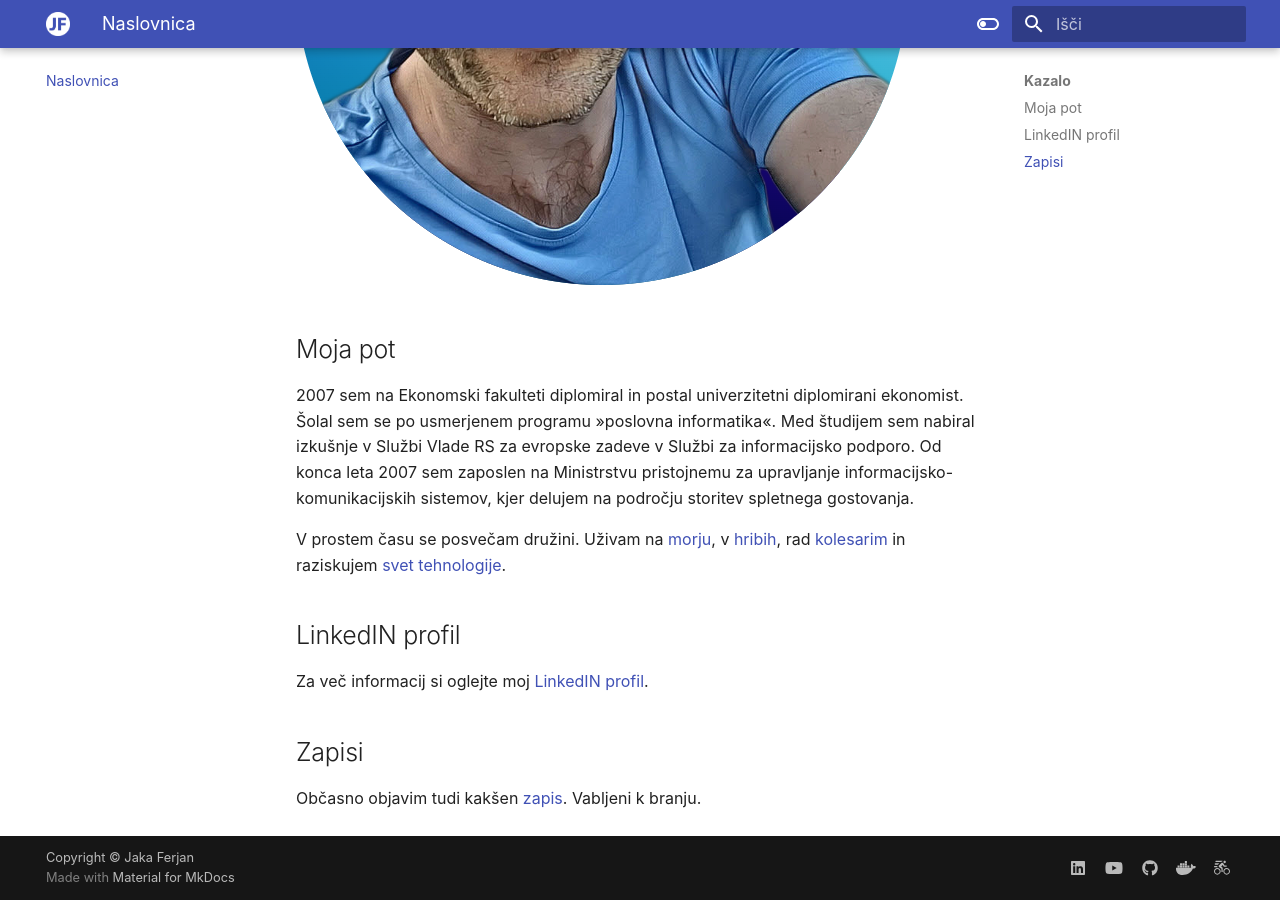
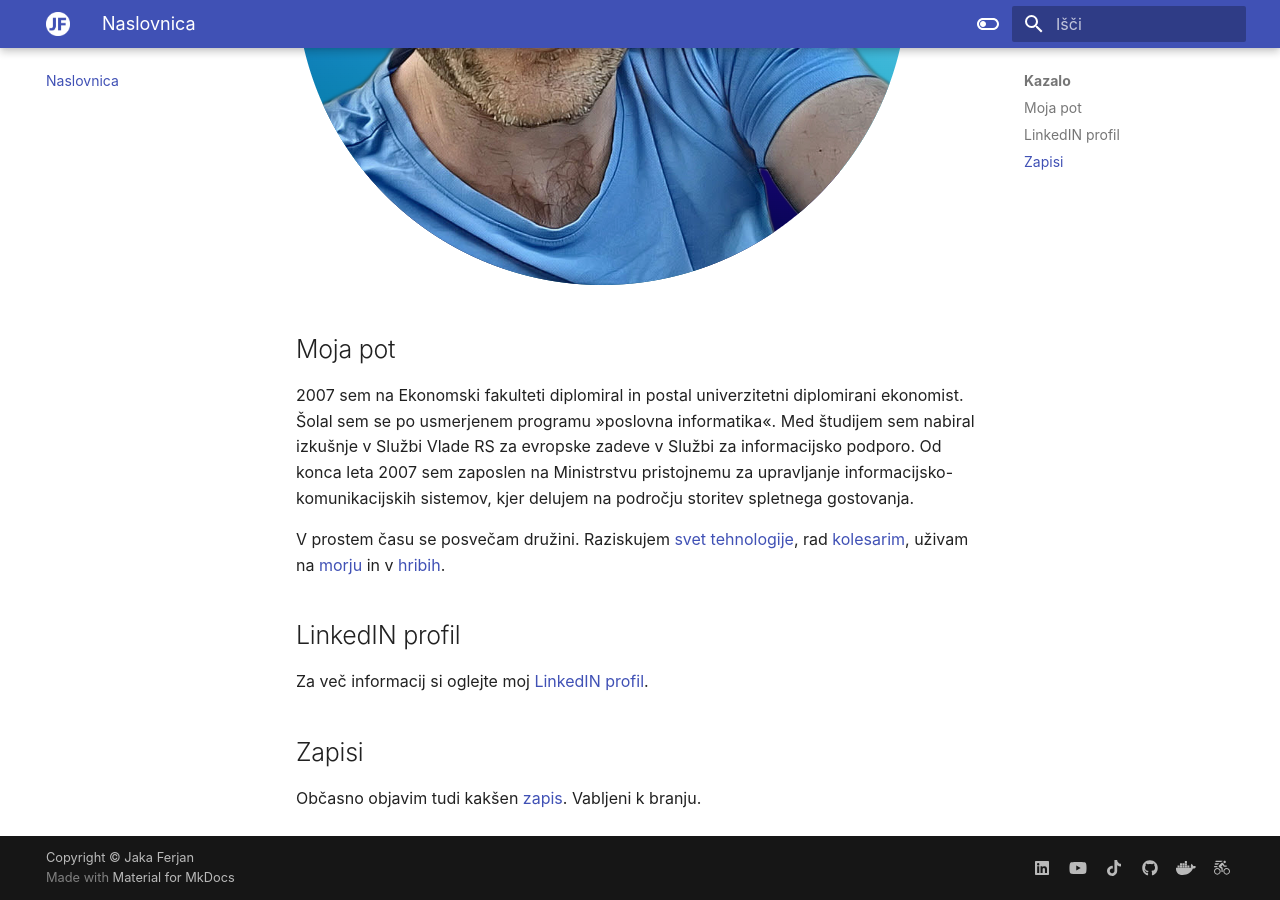
Before and after one commit to jferjan/jferjan.github.io, an MkDocs documentation site: the page built from docs/index.md, in a window 1280 px wide and 900 px high, scrolled down 555 px. Built offline with MkDocs 1.6.1 and Material for MkDocs 9.7.7, drawn with Linux system fonts in a browser that asks for light colours; comment, search, counter and statistics services are not loaded.

Commit message:
add tiktok to footer, update index

```diff
--- a/docs/index.md
+++ b/docs/index.md
@@ -6,7 +6,7 @@
 
 2007 sem na Ekonomski fakulteti diplomiral in postal univerzitetni diplomirani ekonomist. Šolal sem se po usmerjenem programu »poslovna informatika«. Med študijem sem nabiral izkušnje v Službi Vlade RS za evropske zadeve v Službi za informacijsko podporo. Od konca leta 2007 sem zaposlen na Ministrstvu pristojnemu za upravljanje informacijsko-komunikacijskih sistemov, kjer delujem na področju storitev spletnega gostovanja.
 
-V prostem času se posvečam družini. Uživam na [morju](zapisi/potapljanje.md), v [hribih](zapisi/hribi.md), rad [kolesarim](zapisi/kolesarjenje.md) in raziskujem [svet tehnologije](zapisi.md#it).
+V prostem času se posvečam družini. Raziskujem [svet tehnologije](zapisi.md#it), rad [kolesarim](zapisi/kolesarjenje.md), uživam na [morju](zapisi/potapljanje.md) in v [hribih](zapisi/hribi.md).
 
 ## LinkedIN profil
 
--- a/mkdocs.yml
+++ b/mkdocs.yml
@@ -70,6 +70,8 @@ extra:
       link: https://www.linkedin.com/in/ferjan/
     - icon: fontawesome/brands/youtube
       link: https://www.youtube.com/@JakaFerjan
+    - icon: fontawesome/brands/tiktok
+      link: https://www.tiktok.com/@fotrjaka
     - icon: fontawesome/brands/github
       link: https://github.com/jferjan
     - icon: fontawesome/brands/docker
```
